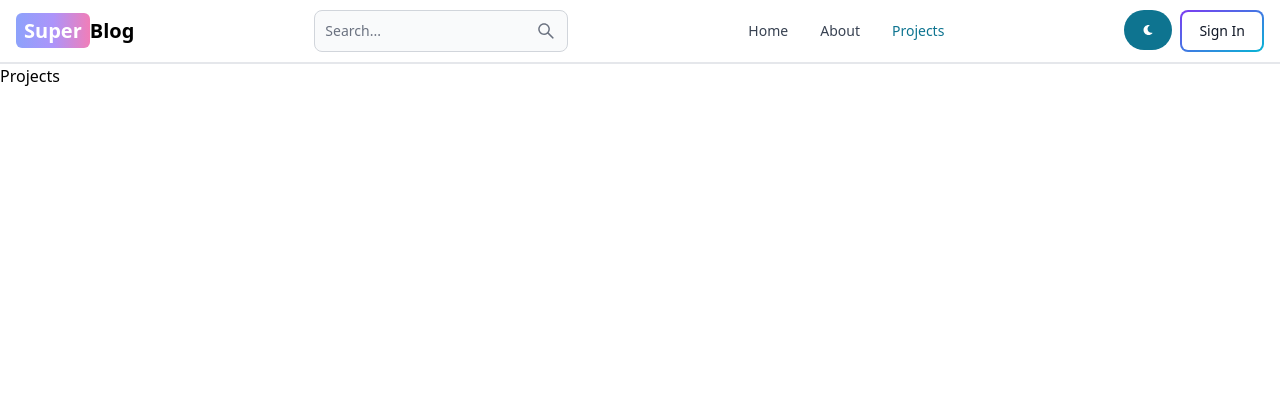
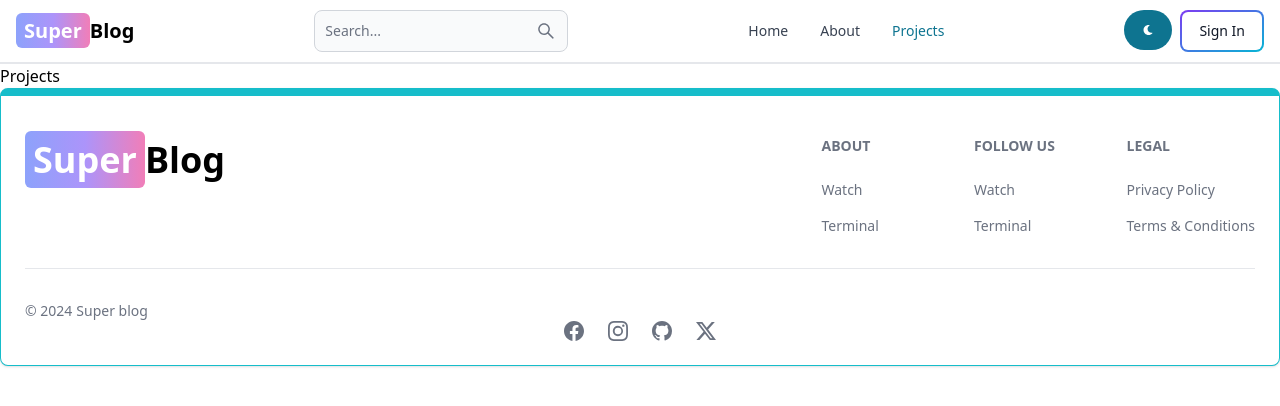
Before and after one commit to 1chinthan/Mern-Blog, a React (Vite) app in the folder client/: page /projects in a window 1280 px wide. Shown: the top 406 px of the page. Built offline with nearby package versions, Linux system fonts and the light colour scheme.

Commit message:
ceated the footer

```diff
--- a/client/src/App.jsx
+++ b/client/src/App.jsx
@@ -8,6 +8,7 @@
 import SignIn from './pages/SignIn'
 import Header from './components/Header'
 import Projects from './pages/Projects'
+import Footer from './components/Footer'
 
 const App = () => {
   return (
@@ -21,6 +22,7 @@
       <Route path='/sign-in' element={<SignIn/>}/>
       <Route path='/projects' element={<Projects/>}/>
       </Routes>
+      <Footer/>
       </BrowserRouter>
   )
 }
--- /dev/null
+++ b/client/src/components/Footer.jsx
@@ -0,0 +1,86 @@
+import React from 'react'
+import { Footer } from 'flowbite-react'
+import {Link} from 'react-router-dom'
+import {BsFacebook,BsInstagram,BsTwitterX,BsGithub} from 'react-icons/bs'
+export default function FooterCom() {
+  return (
+    <Footer container className='border border-t-8 border-teal-400'>
+      <div className='w-full max-w-7xl mx-auto'>
+        <div className='grid w-full max-full justify-between sm:flex md:grid-cols-1'>
+          <div className='mt-5'>
+          <Link to="/" className='font-bold dark:text-white text-4xl'>
+            <span className='px-2 py-1 bg-gradient-to-r from-indigo-400 via-purple-400  to-pink-400 rounded-md text-white'>Super</span>Blog
+          </Link>
+          </div>
+          <div className='grid grid-cols-2 mt-5 gap-8 sm:mt-4  sm:grid-cols-3 sm:gap-6'>
+            <div>
+              <Footer.Title title='About'/>
+              <Footer.LinkGroup col>
+                  <Footer.Link
+                   href='https://www.google.com'
+                   target='_blank'
+                   rel='nooperner noreferrer'>
+                    Watch
+                  </Footer.Link>
+                  <Footer.Link
+                   href='https://www.google.com'
+                   target='_blank'
+                   rel='nooperner noreferrer'>
+                    Terminal
+                  </Footer.Link>
+              </Footer.LinkGroup>
+
+            </div>
+            <div>
+              <Footer.Title title='Follow Us'/>
+              <Footer.LinkGroup col>
+                  <Footer.Link
+                   href='https://www.google.com'
+                   target='_blank'
+                   rel='nooperner noreferrer'>
+                    Watch
+                  </Footer.Link>
+                  <Footer.Link
+                   href='https://www.google.com'
+                   target='_blank'
+                   rel='nooperner noreferrer'>
+                    Terminal
+                  </Footer.Link>
+              </Footer.LinkGroup>
+
+            </div>
+            <div>
+              <Footer.Title title='Legal'/>
+              <Footer.LinkGroup col>
+                  <Footer.Link
+                   href='https://www.google.com'
+                   target='_blank'
+                   rel='nooperner noreferrer'>
+                    Privacy Policy
+                  </Footer.Link>
+                  <Footer.Link
+                   href='https://www.google.com'
+                   target='_blank'
+                   rel='nooperner noreferrer'>
+                    Terms & Conditions
+                  </Footer.Link>
+              </Footer.LinkGroup>
+
+            </div>
+          </div>
+        </div>
+        <Footer.Divider/>
+        <div className='w-full sm:flex sm:items-center sm:justify-between'>
+          <Footer.Copyright href='#' by='Super blog' year={new Date().getFullYear()}/>
+        </div>
+        <div className='flex gap-6 sm:mt-0 mt-4 sm:justify-center'>
+          <Footer.Icon href='#' icon={BsFacebook}/>
+          <Footer.Icon href='#' icon={BsInstagram}/>
+          <Footer.Icon href='#' icon={BsGithub}/>
+          <Footer.Icon href='#' icon={BsTwitterX}/>
+
+        </div>
+      </div>
+    </Footer>
+  )
+}
```
